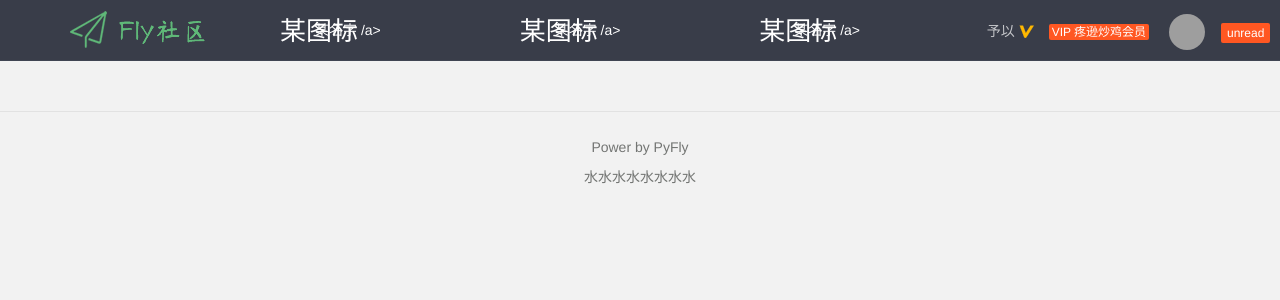
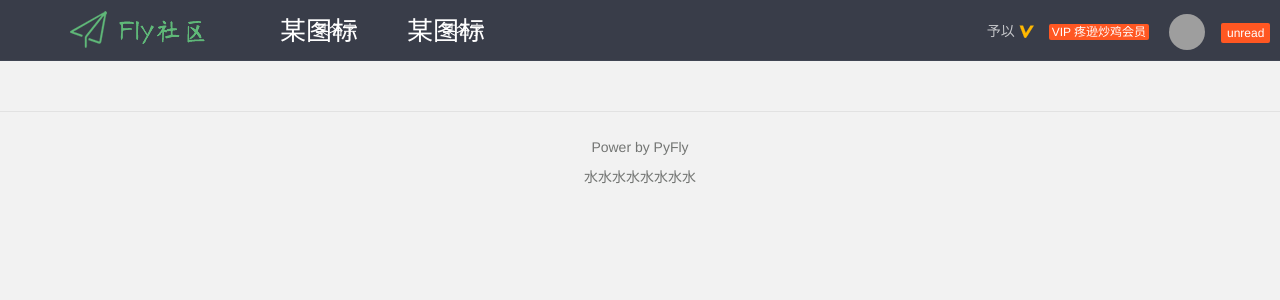
Before and after one commit to Dosimz/PyFly--yuyi_remake, a Flask app: page /user/index/ in a window 1280 px wide. Shown: the top 300 px of the page. Run offline with Flask 2, Linux system fonts and the light colour scheme; grey boxes are pictures that could not be loaded.

Commit message:
base.html 校正

```diff
--- a/PyFly/fly_bbs/templates/base.html
+++ b/PyFly/fly_bbs/templates/base.html
@@ -18,13 +18,10 @@
     </a>
     <ul class="layui-nav fly-nav layui-hide-xs">
         <li class="layui-nav-item layui-this">
-          <a href="#">某名字<i class="layui-icon">某图标</i>  /a>
+          <a href="#">某名字<i class="layui-icon">某图标</i>  </a>
         </li>
         <li class="layui-nav-item layui-this">
-          <a href="#">某名字<i class="layui-icon">某图标</i>  /a>
-        </li>
-        <li class="layui-nav-item layui-this">
-          <a href="#">某名字<i class="layui-icon">某图标</i>  /a>
+          <a href="#">某名字<i class="layui-icon">某图标</i>  </a>
         </li>
     </ul>
 
```
